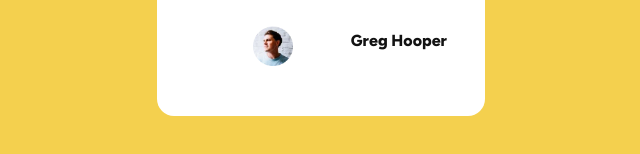
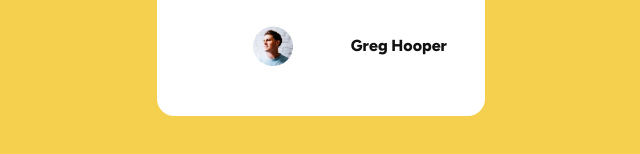
Before and after one commit to BrandonTholanah/blogpost, a plain HTML site: page index.html in a window 1280 px wide. Shown: the part 414-568 px from the top of the page, 319-959 px from the left. Drawn offline with Linux system fonts and the light colour scheme.

Commit message:
Update styles.css

```diff
--- a/styles.css
+++ b/styles.css
@@ -51,8 +51,7 @@
     padding-bottom: 15px;
 }
 .footer{display:flex;
-       margin-left:0px;
-        align-items:left;
+        align-items:center;
         padding:10px;
         justify-content:flex-start;
        }
@@ -60,5 +59,5 @@
            align-items:left;}
 .footer p{
 font-weight: bold;
-    margin-top:5px;
+    margin:0;
 }
```
